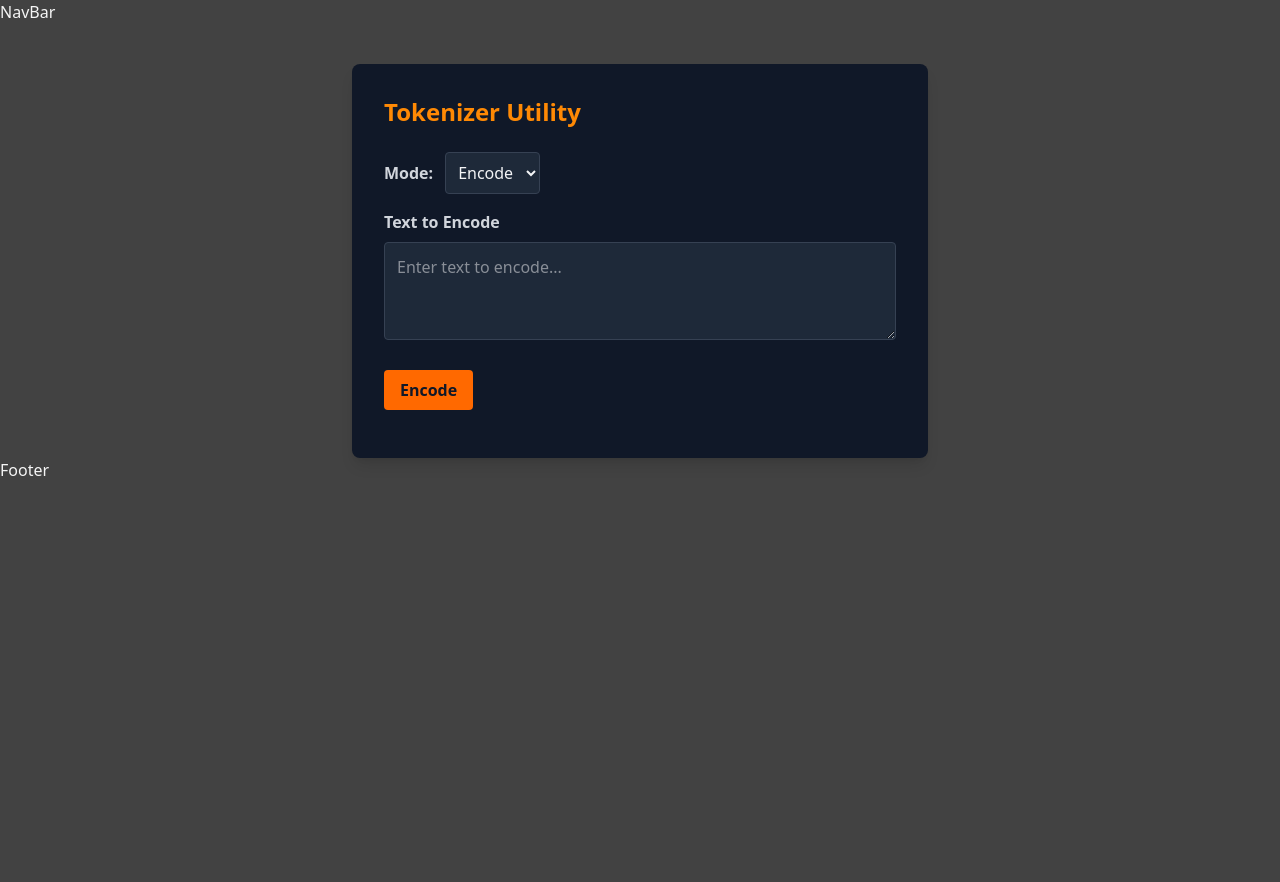
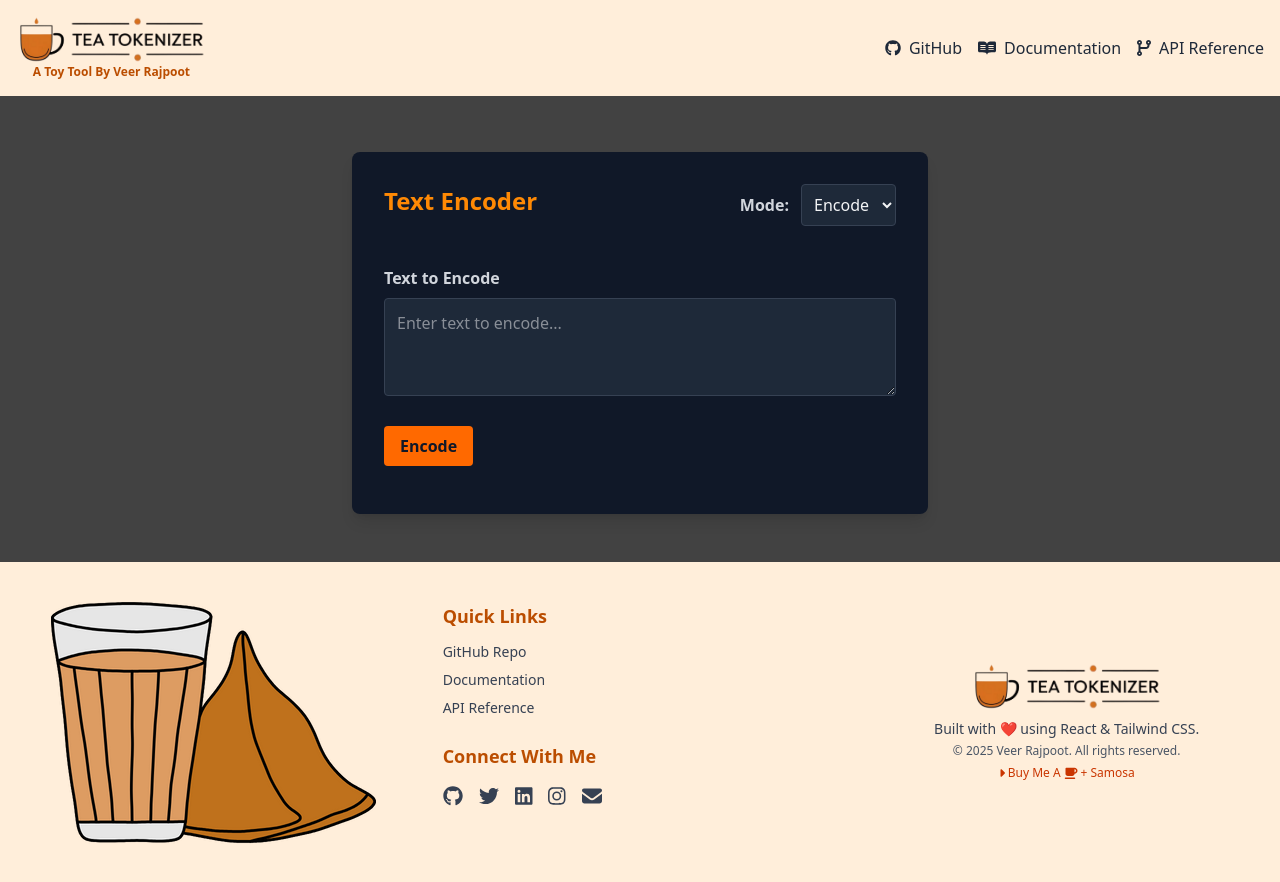
Before and after one commit to rahoolsingh/Tea-Tokenizer, a React (Vite) app in the folder frontend/: page / in a window 1280 px wide. Before the commit the page ends 800 px from the top, so only its background shows below. Built offline with nearby package versions, Linux system fonts and the light colour scheme; no server answers.

Commit message:
Refactor code structure for improved readability and maintainability

```diff
--- a/frontend/package.json
+++ b/frontend/package.json
@@ -10,6 +10,10 @@
     "preview": "vite preview"
   },
   "dependencies": {
+    "@fortawesome/free-brands-svg-icons": "^7.0.0",
+    "@fortawesome/free-regular-svg-icons": "^7.0.0",
+    "@fortawesome/free-solid-svg-icons": "^7.0.0",
+    "@fortawesome/react-fontawesome": "^0.2.3",
     "@tailwindcss/vite": "^4.1.11",
     "axios": "^1.11.0",
     "react": "^19.1.1",
--- a/frontend/src/components/Footer.jsx
+++ b/frontend/src/components/Footer.jsx
@@ -1,7 +1,128 @@
-import React from "react";
+import { FontAwesomeIcon } from "@fortawesome/react-fontawesome";
+import {
+    faGithub,
+    faTwitter,
+    faLinkedin,
+    faInstagram,
+} from "@fortawesome/free-brands-svg-icons";
+import {
+    faCaretRight,
+    faCoffee,
+    faEnvelope,
+} from "@fortawesome/free-solid-svg-icons";
+import chaiSamosa from "../assets/chaiSamosa.png";
+import logo from "../assets/teaTokenizer.png";
 
 function Footer() {
-    return <div>Footer</div>;
+    return (
+        <footer className="bg-[#ffeeda] py-10 mt-8">
+            <div className="container mx-auto px-4 grid grid-cols-1 md:grid-cols-3 gap-8 items-center md:items-start">
+                {/* Left: Logo & Credits */}
+                <div className="flex flex-col sm:flex-row items-center sm:items-end md:items-center gap-4">
+                    <img
+                        src={chaiSamosa}
+                        alt="Chai Samosa"
+                        className="w-20 md:w-auto h-auto object-contain m-auto"
+                    />
+                </div>
+
+                <div className="text-center md:text-left">
+                    <h3 className="text-amber-700 font-bold mb-3 text-lg">
+                        Quick Links
+                    </h3>
+                    <ul className="space-y-2 text-gray-700 text-sm mb-6">
+                        <li>
+                            <a
+                                href="#"
+                                className="hover:text-gray-500 transition-colors"
+                            >
+                                GitHub Repo
+                            </a>
+                        </li>
+                        <li>
+                            <a
+                                href="#"
+                                className="hover:text-gray-500 transition-colors"
+                            >
+                                Documentation
+                            </a>
+                        </li>
+                        <li>
+                            <a
+                                href="#"
+                                className="hover:text-gray-500 transition-colors"
+                            >
+                                API Reference
+                            </a>
+                        </li>
+                    </ul>
+
+                    <h3 className="text-amber-700 font-bold mb-3 text-lg">
+                        Connect With Me
+                    </h3>
+                    <div className="flex justify-center md:justify-start space-x-4 text-gray-700 text-xl">
+                        <a
+                            href="#"
+                            className="hover:text-gray-500 transition-colors"
+                        >
+                            <FontAwesomeIcon icon={faGithub} />
+                        </a>
+                        <a
+                            href="#"
+                            className="hover:text-gray-500 transition-colors"
+                        >
+                            <FontAwesomeIcon icon={faTwitter} />
+                        </a>
+                        <a
+                            href="#"
+                            className="hover:text-gray-500 transition-colors"
+                        >
+                            <FontAwesomeIcon icon={faLinkedin} />
+                        </a>
+                        <a
+                            href="#"
+                            className="hover:text-gray-500 transition-colors"
+                        >
+                            <FontAwesomeIcon icon={faInstagram} />
+                        </a>
+                        <a
+                            href="mailto:veer@example.com"
+                            className="hover:text-gray-500 transition-colors"
+                        >
+                            <FontAwesomeIcon icon={faEnvelope} />
+                        </a>
+                    </div>
+                </div>
+
+                <div className="flex items-center justify-center h-full">
+                    <div className="text-center">
+                        <img
+                            src={logo}
+                            alt="Tea Tokenizer"
+                            className="w-48 h-auto object-contain mx-auto"
+                        />
+
+                        <p className="text-gray-700 text-sm mt-2">
+                            Built with ❤️ using React & Tailwind CSS.
+                        </p>
+                        <p className="text-gray-600 text-xs mt-1">
+                            © {new Date().getFullYear()} Veer Rajpoot. All
+                            rights reserved.
+                        </p>
+                        <a
+                            href="https://www.buymeacoffee.com/veerrajpoot"
+                            target="_blank"
+                            rel="noopener noreferrer"
+                            className="hover:text-orange-600 transition-colors text-orange-700 text-xs mt-4 cursor-pointer"
+                        >
+                            <FontAwesomeIcon icon={faCaretRight} /> Buy Me A{" "}
+                            <FontAwesomeIcon icon={faCoffee} /> + Samosa
+                        </a>
+                    </div>
+                </div>
+            </div>
+        </footer>
+    );
 }
 
 export default Footer;
--- a/frontend/src/components/Layout.jsx
+++ b/frontend/src/components/Layout.jsx
@@ -3,9 +3,9 @@ import NavBar from "./NavBar";
 import Footer from "./Footer.jsx";
 function Layout({ children }) {
     return (
-        <div>
+        <div className="h-dvh flex flex-col">
             <NavBar />
-            {children}
+            <section className="m-4 flex-grow">{children}</section>
             <Footer />
         </div>
     );
--- a/frontend/src/components/NavBar.jsx
+++ b/frontend/src/components/NavBar.jsx
@@ -1,7 +1,106 @@
-import React from "react";
+import { useState } from "react";
+import { FontAwesomeIcon } from "@fortawesome/react-fontawesome";
+import logo from "../assets/teaTokenizer.png";
+import { faGithub, faReadme } from "@fortawesome/free-brands-svg-icons";
+import {
+    faCodeBranch,
+    faBars,
+    faTimes,
+} from "@fortawesome/free-solid-svg-icons";
 
 function NavBar() {
-    return <div>NavBar</div>;
+    const [isOpen, setIsOpen] = useState(false);
+
+    return (
+        <div className="flex items-center justify-between p-4 bg-[#ffeeda]">
+            <nav className="flex justify-between items-center container mx-auto w-full">
+                {/* Logo */}
+                <div className="flex flex-col items-center">
+                    <img src={logo} alt="Logo" className="h-12" />
+                    <p className="text-center text-xs font-bold text-amber-700">
+                        A Toy Tool By Veer Rajpoot
+                    </p>
+                </div>
+
+                {/* Desktop Menu */}
+                <ul className="hidden md:flex gap-x-4">
+                    <li>
+                        <a
+                            href="#"
+                            className="text-gray-800 hover:text-gray-600 flex items-center gap-2"
+                        >
+                            <FontAwesomeIcon icon={faGithub} />
+                            GitHub
+                        </a>
+                    </li>
+                    <li>
+                        <a
+                            href="#"
+                            className="text-gray-800 hover:text-gray-600 flex items-center gap-2"
+                        >
+                            <FontAwesomeIcon icon={faReadme} />
+                            Documentation
+                        </a>
+                    </li>
+                    <li>
+                        <a
+                            href="#"
+                            className="text-gray-800 hover:text-gray-600 flex items-center gap-2"
+                        >
+                            <FontAwesomeIcon icon={faCodeBranch} />
+                            API Reference
+                        </a>
+                    </li>
+                </ul>
+
+                {/* Mobile Menu Button */}
+                <button
+                    className="md:hidden text-gray-800"
+                    onClick={() => setIsOpen(!isOpen)}
+                >
+                    <FontAwesomeIcon
+                        icon={isOpen ? faTimes : faBars}
+                        size="lg"
+                    />
+                </button>
+            </nav>
+
+            {/* Mobile Menu */}
+            {isOpen && (
+                <div className="absolute top-16 left-0 w-full bg-[#ffeeda] shadow-md md:hidden">
+                    <ul className="flex flex-col items-center py-4 gap-y-4">
+                        <li>
+                            <a
+                                href="#"
+                                className="text-gray-800 hover:text-gray-600 flex items-center gap-2"
+                            >
+                                <FontAwesomeIcon icon={faGithub} />
+                                GitHub
+                            </a>
+                        </li>
+                        <li>
+                            <a
+                                href="#"
+                                className="text-gray-800 hover:text-gray-600 flex items-center gap-2"
+                            >
+                                <FontAwesomeIcon icon={faReadme} />
+                                Documentation
+                            </a>
+                        </li>
+                        <li>
+                            <a
+                                href="#"
+                                className="text-gray-800 hover:text-gray-600 flex items-center gap-2"
+                            >
+                                <FontAwesomeIcon icon={faCodeBranch} />
+                                API Reference
+                            </a>
+                        </li>
+                    </ul>
+                </div>
+            )}
+        </div>
+    );
 }
 
 export default NavBar;
--- a/frontend/src/components/Tokenizer.jsx
+++ b/frontend/src/components/Tokenizer.jsx
@@ -45,12 +45,13 @@ function Tokenizer() {
 
     return (
         <div className="max-w-xl mx-auto mt-10 p-8 bg-gray-900 text-gray-100 rounded-lg shadow-lg">
+            <div className="md:flex justify-between items-center mb-6">
                 <h1 className="text-2xl font-bold mb-6 text-orange-400">
-                Tokenizer Utility
+                    {mode === "encode" ? "Text Encoder" : "Token Decoder"}
                 </h1>
 
+                <div className="mb-4 flex items-center gap-3">
                     {/* Mode Switch */}
-            <div className="mb-4 flex items-center gap-3">
                     <label className="font-semibold text-gray-300">Mode:</label>
                     <select
                         className="border border-gray-700 bg-gray-800 text-gray-100 rounded p-2 focus:outline-none focus:ring-2 focus:ring-orange-500"
@@ -64,6 +65,7 @@ function Tokenizer() {
                         <option value="encode">Encode</option>
                         <option value="decode">Decode</option>
                     </select>
+                </div>
             </div>
 
             {/* Input */}
```
Also changed, not shown: frontend/src/assets/chaiSamosa.png (added), 1 other file (tests, documents, lock files or other folders). Lines whose indentation alone changed are shown as unchanged.
